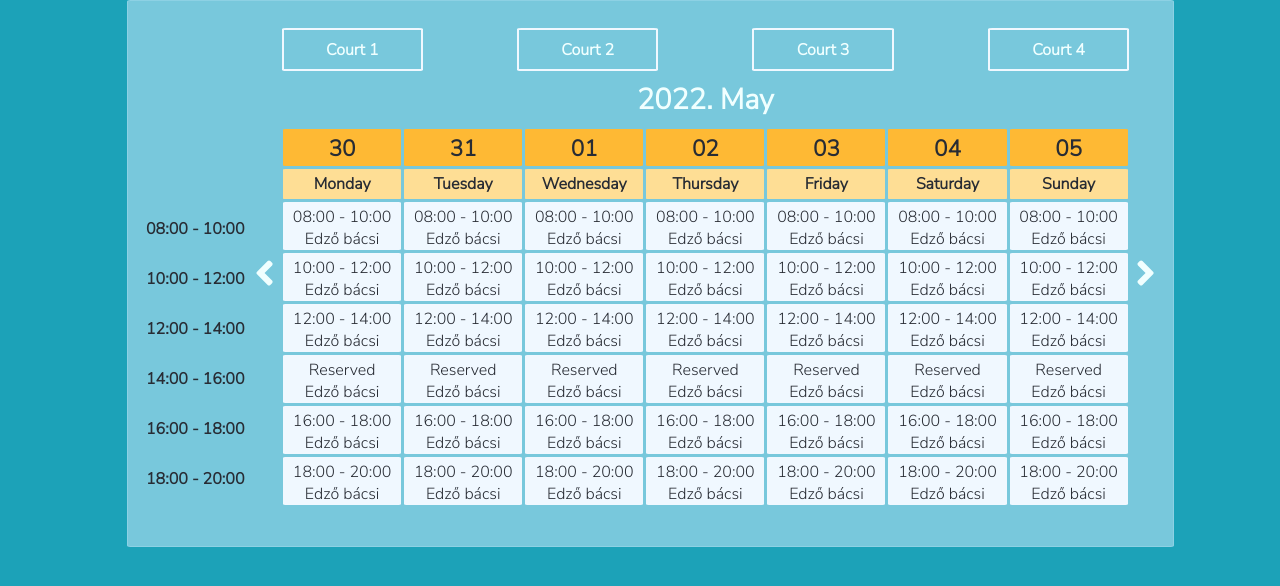
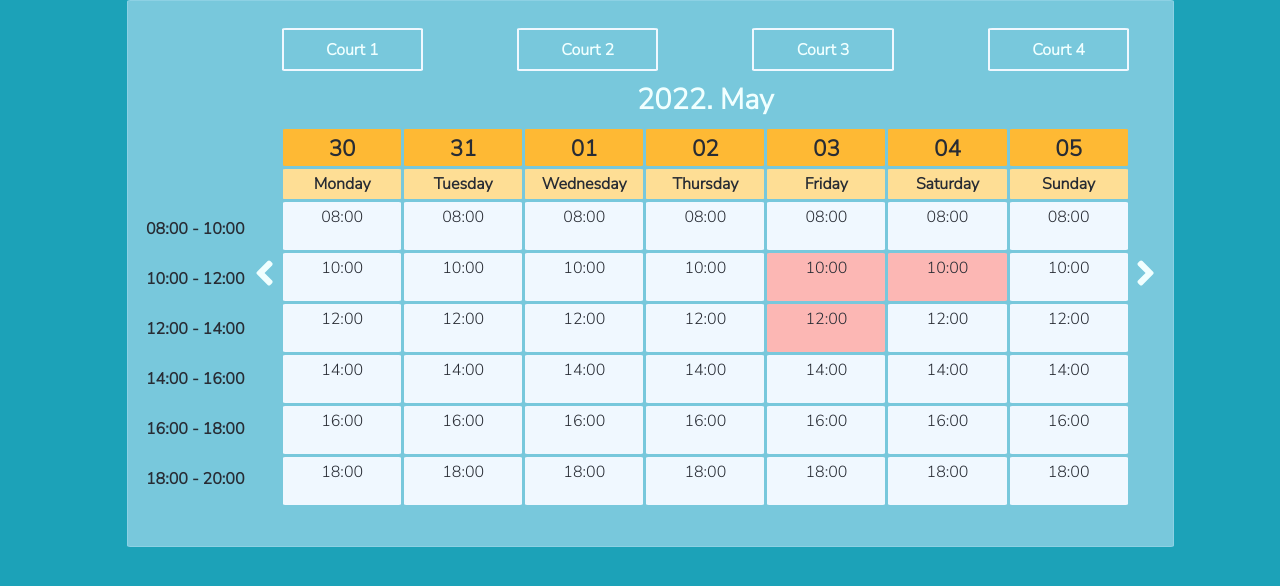
Before and after one commit to CodecoolGlobal/el-proyecte-grande-sprint-1-java-trbogi, a React (Create React App) app: page / in a window 1280 px wide. Shown: the top 586 px of the page. Built offline with nearby package versions, Linux system fonts and the light colour scheme.

Commit message:
Create timeslots in Day

```diff
--- a/src/components/Day.js
+++ b/src/components/Day.js
@@ -1,18 +1,24 @@
 import Moment from "react-moment";
+import TimeSlot from "./TimeSlot";
 
 
-function Day({day}) {
+function Day({day, reservations}) {
+    const dayAsString = day.format("YYYY-MM-DD");
+    const slots = ['08:00',
+        '10:00',
+        '12:00',
+        '14:00',
+        '16:00',
+        '18:00']
+
     return (
         <>
             <div className="slots">
                     <p className="day-number"><Moment format={"DD"}>{day}</Moment></p>
                     <p className="day-text"><Moment format={"dddd"}>{day}</Moment></p>
-                    <p>08:00 - 10:00<br/>Edző bácsi</p>
-                    <p>10:00 - 12:00<br/>Edző bácsi</p>
-                    <p>12:00 - 14:00<br/>Edző bácsi</p>
-                    <p>Reserved <br/>Edző bácsi</p>
-                    <p>16:00 - 18:00 <br/>Edző bácsi</p>
-                    <p>18:00 - 20:00<br/>Edző bácsi</p>
+                    {slots.map((slot) => {
+                        return <TimeSlot key={dayAsString + slot} day={dayAsString} start={slot} reservations={reservations}></TimeSlot>
+                    })}
             </div>
         </>
     );
```
